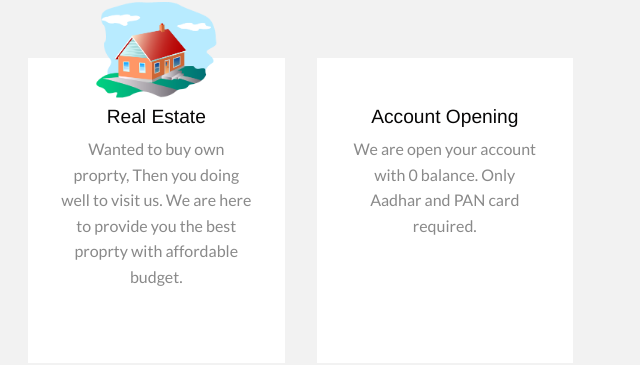
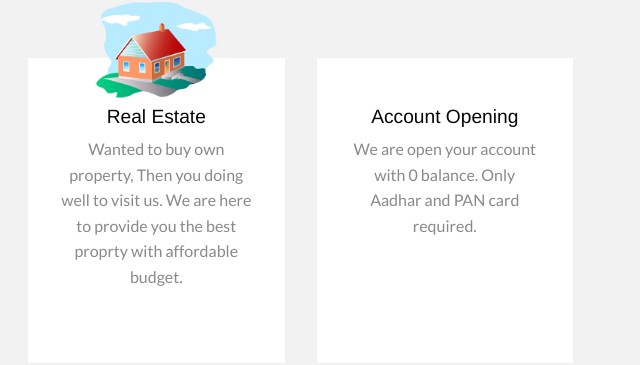
Before and after one commit to pooju6523/AG.group.github, a plain HTML site: page acc_opening.html in a window 1280 px wide. Shown: the part 952-1317 px from the top of the page, 628-1268 px from the left. Drawn offline with nearby package versions, Linux system fonts and the light colour scheme.

Commit message:
AG group

```diff
--- a/acc_opening.html
+++ b/acc_opening.html
@@ -121,7 +121,7 @@
                     <a href="real_estate.html">
                         <img src="./images/property.png" alt="">
                         <h2>Real Estate</h2>
-                        <p>Wanted to buy own proprty, Then you doing well to visit us. We are here to provide you the best proprty with affordable budget.
+                        <p>Wanted to buy own property, Then you doing well to visit us. We are here to provide you the best proprty with affordable budget.
                         </p>
                     </a>
 
```
Also changed, not shown: index.html (+1 -1 lines), insurance.html (+1 -1 lines), loan.html (+1 -1 lines), real_estate.html (+1 -1 lines).
